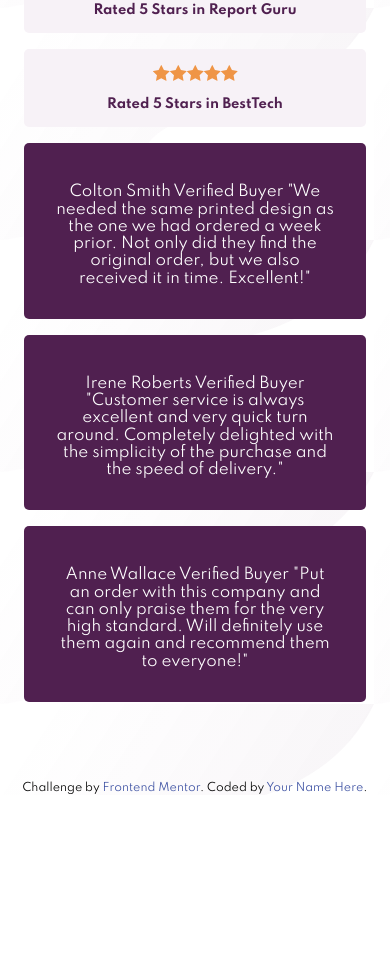
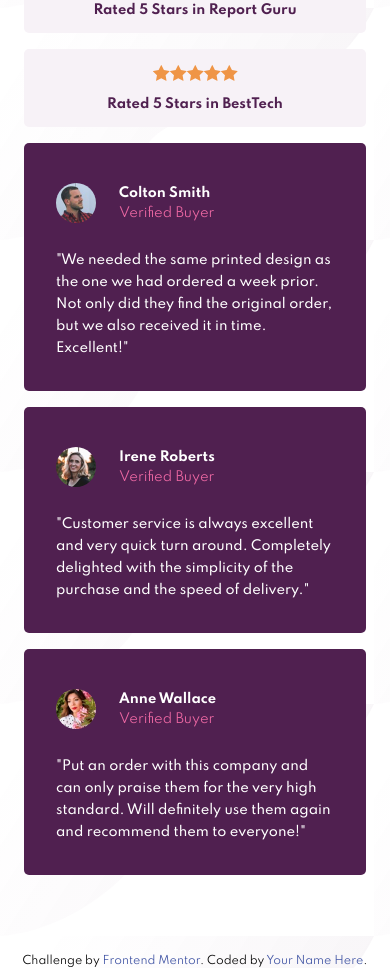
Before and after one commit to rsauerwein/social-proof-section-master, a plain HTML site: page index.html in a window 390 px wide. Shown: the part 456-1424 px from the top of the page. Before the commit the page ends 1251 px from the top, so only its background shows below. Drawn offline with Linux system fonts and the light colour scheme.

Commit message:
Finish basic mobile layout

```diff
--- a/css/style.css
+++ b/css/style.css
@@ -68,10 +68,51 @@ section {
     color: var(--very-dark-magenta)
 }
 
-.reviews__item {
+.review {
     border-radius: 5px;
     background-color: var(--very-dark-magenta);
     color: var(--white);
     margin-bottom: 16px;
     padding: 40px 32px 32px 32px;
 }
+
+.review__authorbox {
+    display: flex;
+    align-items: center;
+    margin-bottom: 26px;
+    text-align: left;
+}
+
+.review__authoravatar {
+    width: 40px;
+    height: 40px;
+    margin-right: 23px;
+    border-radius: 50%;
+}
+
+.review__authorname {
+    font-size: 13px;
+    font-weight: 700;
+    margin-bottom: 5px;
+}
+
+.review__authorstatus {
+    color: var(--soft-pink);
+    font-size: 13px;
+}
+
+.review__text {
+    font-size: 13px;
+    font-weight: 500;
+    line-height: 22px;
+    text-align: left;
+}
+
+.attribution {
+    font-size: 11px;
+    text-align: center;
+  }
+
+  .attribution a {
+    color: hsl(228, 45%, 44%);
+  }
--- a/index.html
+++ b/index.html
@@ -12,16 +12,6 @@
 
   <!-- Feel free to remove these styles or customise in your own stylesheet 👍 -->
   <link rel="stylesheet" href="./css/style.css">
-  <style>
-    .attribution {
-      font-size: 11px;
-      text-align: center;
-    }
-
-    .attribution a {
-      color: hsl(228, 45%, 44%);
-    }
-  </style>
 </head>
 
 <body>
@@ -34,32 +24,56 @@
     </section>
 
     <section class="five-stars">
-      <div class="five-stars__item"><div class="five-stars__icons"></div><div class="five-stars__description">Rated 5 Stars in Reviews</div></div>
-      <div class="five-stars__item"><div class="five-stars__icons"></div><div class="five-stars__description">Rated 5 Stars in Report Guru</div></div>
-      <div class="five-stars__item"><div class="five-stars__icons"></div><div class="five-stars__description">Rated 5 Stars in BestTech</div></div>
+      <div class="five-stars__item">
+        <div class="five-stars__icons"></div>
+        <div class="five-stars__description">Rated 5 Stars in Reviews</div>
+      </div>
+      <div class="five-stars__item">
+        <div class="five-stars__icons"></div>
+        <div class="five-stars__description">Rated 5 Stars in Report Guru</div>
+      </div>
+      <div class="five-stars__item">
+        <div class="five-stars__icons"></div>
+        <div class="five-stars__description">Rated 5 Stars in BestTech</div>
+      </div>
     </section>
 
     <section class="reviews">
-      <article class="reviews__item">
-        Colton Smith
-        Verified Buyer
-        "We needed the same printed design as the one we had ordered a week prior.
-        Not only did they find the original order, but we also received it in time.
-        Excellent!"
+      <article class="review">
+        <div class="review__authorbox">
+          <img src="images/image-colton.jpg" alt="avatar" class="review__authoravatar">
+          <div class="review__authordata">
+            <p class="review__authorname">Colton Smith</p>
+            <p class="review__authorstatus">Verified Buyer</p>
+          </div>
+        </div>
+        <p class="review__text">"We needed the same printed design as the one we had ordered a week prior.
+          Not only did they find the original order, but we also received it in time.
+          Excellent!"</p>
       </article>
 
-      <article class="reviews__item">
-        Irene Roberts
-        Verified Buyer
-        "Customer service is always excellent and very quick turn around. Completely
-        delighted with the simplicity of the purchase and the speed of delivery."
+      <article class="review">
+        <div class="review__authorbox">
+          <img src="images/image-irene.jpg" alt="avatar" class="review__authoravatar">
+          <div class="review__authordata">
+            <p class="review__authorname">Irene Roberts</p>
+            <p class="review__authorstatus">Verified Buyer</p>
+          </div>
+        </div>
+        <p class="review__text">"Customer service is always excellent and very quick turn around. Completely
+          delighted with the simplicity of the purchase and the speed of delivery."</p>
       </article>
 
-      <article class="reviews__item">
-        Anne Wallace
-        Verified Buyer
-        "Put an order with this company and can only praise them for the very high
-        standard. Will definitely use them again and recommend them to everyone!"
+      <article class="review">
+        <div class="review__authorbox">
+          <img src="images/image-anne.jpg" alt="avatar" class="review__authoravatar">
+          <div class="review__authordata">
+            <p class="review__authorname">Anne Wallace</p>
+            <p class="review__authorstatus">Verified Buyer</p>
+          </div>
+        </div>
+        <p class="review__text">"Put an order with this company and can only praise them for the very high
+          standard. Will definitely use them again and recommend them to everyone!"</p>
       </article>
     </section>
   </main>
```
